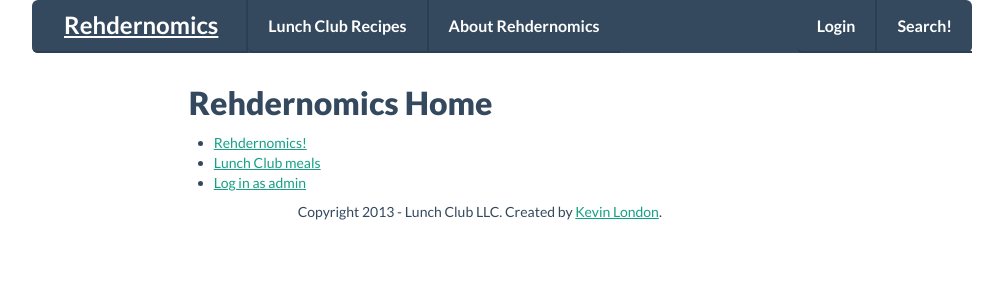
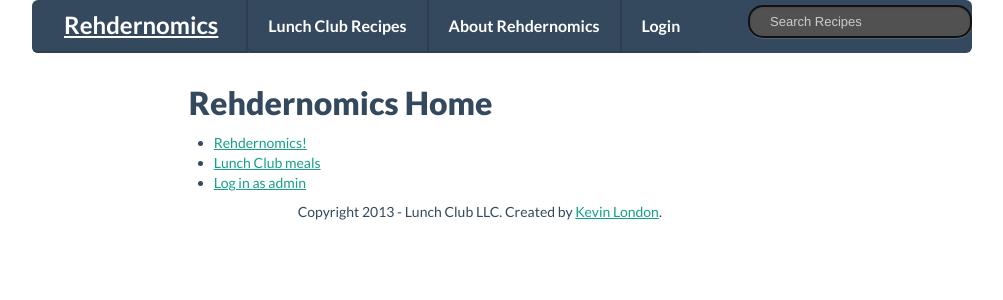
Before and after one commit to kevinlondon/rehdernomics.com, a Django app: page / in a window 1280 px wide. Shown: the top 300 px of the page, without its empty margins (138-1141 px from the left). Run offline with Django 3.2, Linux system fonts and the light colour scheme; some libraries are stand-ins or nearby versions.

Commit message:
Added search bar (but it is ugly)

```diff
--- a/templates/base.html
+++ b/templates/base.html
@@ -18,14 +18,14 @@
                             <ul class="nav">
                                 <li><a href="{% url 'recipe_home' %}">Lunch Club Recipes</a></li>
                                 <li><a href="{% url 'rehdernomics_home' %}">About Rehdernomics</a></li>
+                                <li><a href="#">Login</a></li>
                             </ul>
                         </div>
 
-                        <div style="float: right;">
-                            <ul class="nav">
-                                <li><a href="#">Login</a></li>
-                                <li><a href="#">Search!</a></li>
-                            </ul>
+                        <div class="pull-right">
+                            <form class="navbar-search">
+                                <input type="text" class="search-query" placeholder="Search Recipes">
+                            </form>
                         </div>
                     </div>
                 </div>
```
